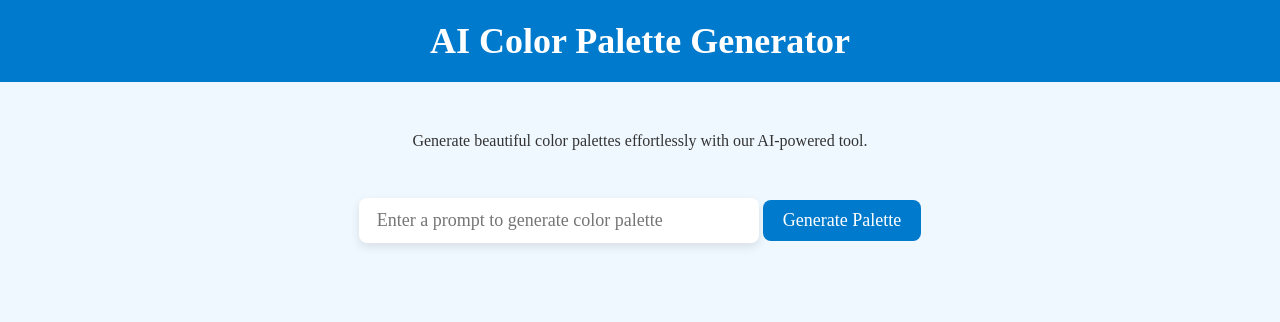
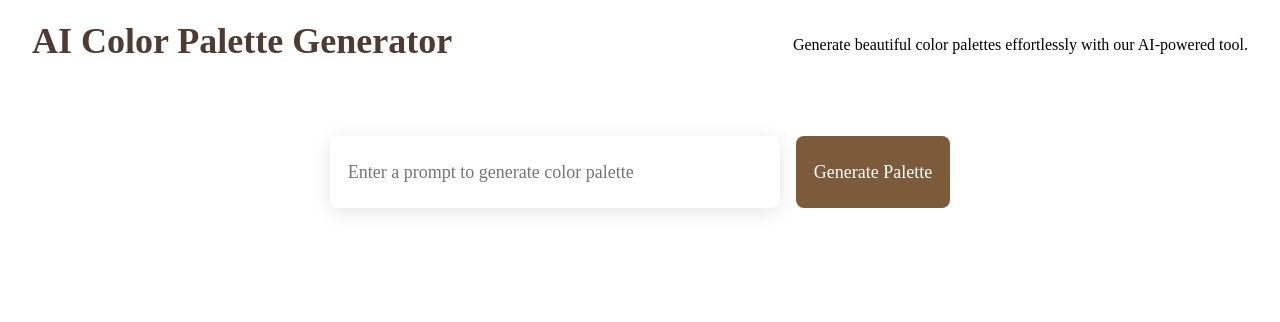
Before and after one commit to DineshSainath/AI-Color-Palette, a Flask app: page / in a window 1280 px wide. Shown: the top 322 px of the page. Run offline with Flask 3, Linux system fonts and the light colour scheme; parts of the project's set-up code (start-up, migrations or seed data) failed here and were passed over; some web fonts are replaced.

Commit message:
formatting the header

```diff
--- a/static/app.css
+++ b/static/app.css
@@ -5,22 +5,31 @@
   font-family: "Bai Jamjuree", serif;
 }
 body {
-  background-color: #f0f8ff; /* Soft light blue for inviting feel */
+  background-color: white; /* Soft light blue for inviting feel */
   color: #333;
   font-size: 16px;
 }
-header {
-  background-color: #007acc; /* Warm blue */
-  color: #fff;
+.app-header {
+  background-color: white; /* Warm blue */
+  color: black;
   padding: 20px 0;
   text-align: center;
+  height: 6rem;
+  display: flex;
+  justify-content: space-between;
 }
 header h1 {
   font-size: 36px;
   font-weight: 600;
+  margin-left: 2rem;
+  color: #4e3b31;
+}
+header p {
+  margin-right: 2rem;
+  margin-top: 1rem;
 }
 main {
-  padding: 50px 20px;
+  /* padding: 50px 20px; */
   text-align: center;
 }
 .container {
@@ -28,7 +37,7 @@ main {
   justify-content: center;
   align-items: center;
   flex-wrap: wrap;
-  margin-top: 30px;
+  /* margin-top: 30px; */
 }
 .color-box {
   width: 120px;
@@ -51,36 +60,45 @@ main {
   font-weight: bold;
 }
 .input-box-container {
-  position: relative;
-  margin-top: 30px;
+  /* position: relative; */
+  background-color: white;
+  /* border: 1px solid #d4c6b0; */
+  height: 4.5rem;
+  margin-top: 40px;
+  display: flex;
+  justify-content: center;
 }
+
 #query {
   padding: 12px 18px;
   font-size: 18px;
   border-radius: 8px;
   border: none;
   width: 100%;
-  max-width: 400px;
+  max-width: 25em;
+  height: 100%;
   outline: none;
-  box-shadow: 0 4px 10px rgba(0, 0, 0, 0.1);
+  box-shadow: 0 4px 20px rgba(0, 0, 0, 0.1);
   transition: box-shadow 0.3s ease;
 }
 #query:focus {
-  box-shadow: 0 4px 20px rgba(0, 0, 0, 0.2);
+  box-shadow: 0 4px 30px rgba(0, 0, 0, 0.2);
 }
 button {
-  background-color: #007acc; /* Matching button with header */
+  background-color: #7b5b3a; /* Matching button with header */
   color: #fff;
   font-size: 18px;
-  padding: 10px 20px;
+  padding: 20px 18px;
   border: none;
   border-radius: 8px;
   cursor: pointer;
-  margin-top: 20px;
+  margin-left: 1rem;
+  /* margin-top: 20px; */
+  /* height: 100%; */
   transition: background-color 0.3s ease;
 }
 button:hover {
-  background-color: #005fa3;
+  background-color: #4e3b31;
 }
 footer {
   text-align: center;
--- a/templates/index.html
+++ b/templates/index.html
@@ -19,16 +19,15 @@
 
   <body>
     <!-- Header -->
-    <header>
-      <h1>AI Color Palette Generator</h1>
+    <header class="app-header">
+      <h1 class="app-title">AI Color Palette Generator</h1>
+      <p>
+        Generate beautiful color palettes effortlessly with our AI-powered tool.
+      </p>
     </header>
 
     <!-- Main content -->
     <main>
-      <p>
-        Generate beautiful color palettes effortlessly with our AI-powered tool.
-      </p>
-
       <!-- Form for user input -->
       <div class="input-box-container">
         <input
```
Also changed, not shown: Readme.md.
